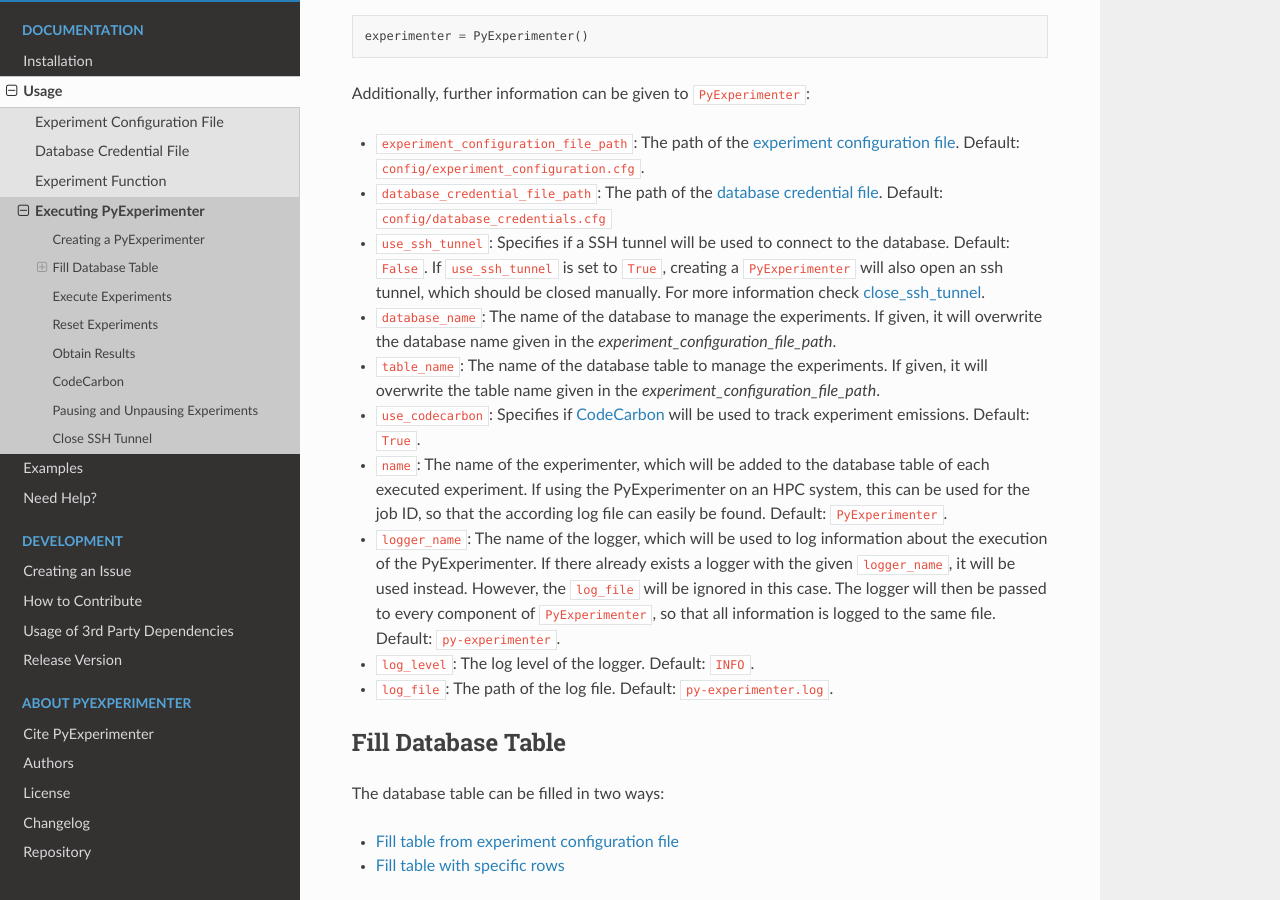
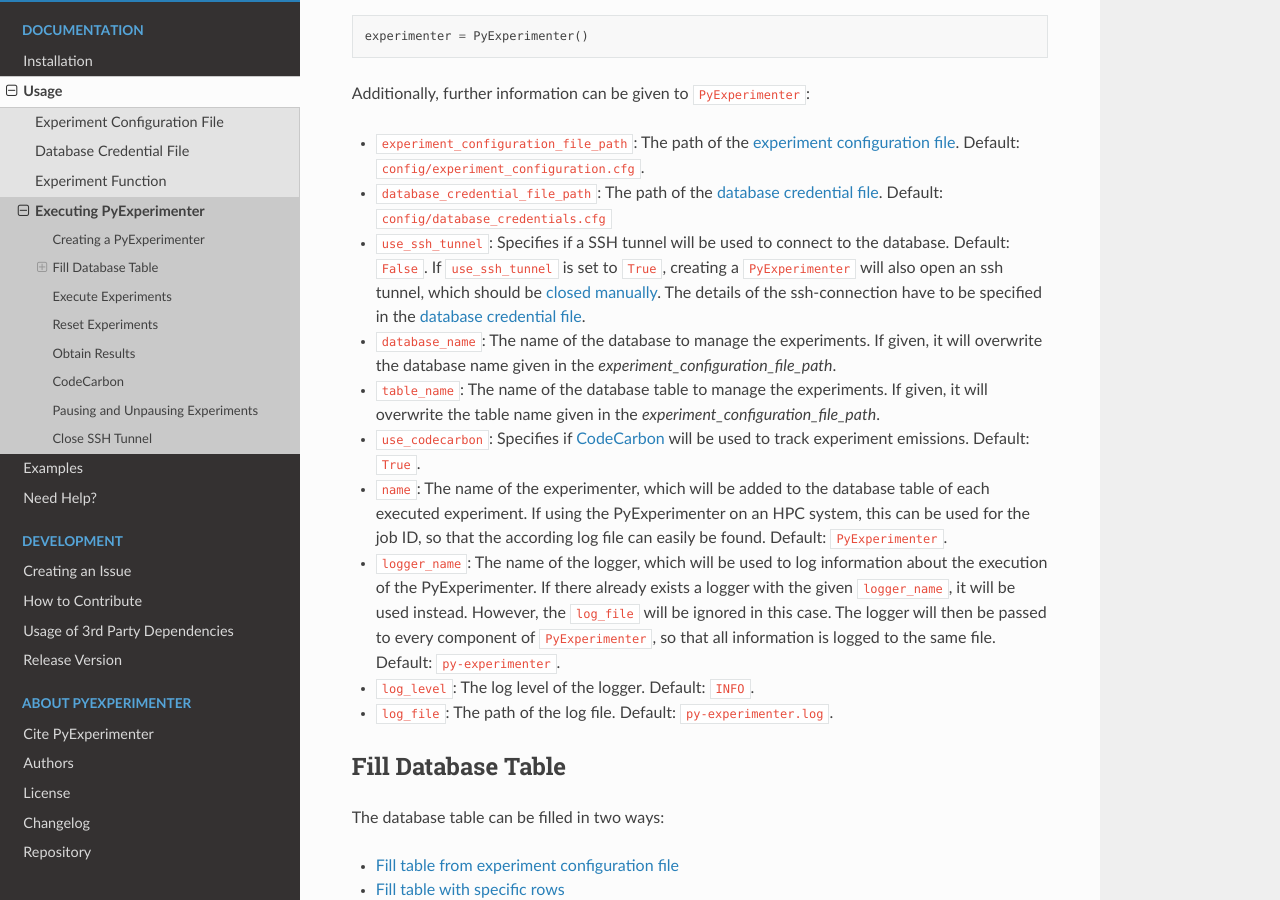
Before and after one commit to tornede/py_experimenter, a Sphinx documentation site: the page built from docs/source/usage/execution.rst, in a window 1280 px wide and 900 px high, scrolled down 577 px. Built offline with Sphinx 7.4.7 and the Read the Docs theme 2.0.0, drawn with Linux system fonts in a browser that asks for light colours; pages that are not in the unit, such as notebooks, are missing from menus; some of the changed text lies outside the part shown.

Commit message:
Adapt documentation

```diff
--- a/CHANGELOG.rst
+++ b/CHANGELOG.rst
@@ -7,8 +7,8 @@
 
 Feature
 -------
-- Changed supported database configuration file type to YAML.
-- Change supported credentials file type to YAML.
+- Change the supported database configuration file type to YAML.
+- Change the supported credentials file type to YAML.
 - Add support for ssh jump hosts in the database connection.
 
 
--- a/docs/source/usage/execution.rst
+++ b/docs/source/usage/execution.rst
@@ -6,7 +6,7 @@
 
 The actual execution of ``PyExperimenter`` only needs a few lines of code. Please make sure that you have created the :ref:`experiment configuration file <experiment_configuration_file>` and defined the :ref:`experiment function <experiment_function>` beforehand.
 
-.. code-block::
+.. code-block:: python
 
     from py_experimenter.experimenter import PyExperimenter
 
@@ -24,7 +24,7 @@
 
 A ``PyExperimenter`` can be created without any further information, assuming the :ref:`experiment configuration file <experiment_configuration_file>` can be accessed at its default location.
 
-.. code-block::
+.. code-block:: python
 
     experimenter = PyExperimenter()
 
@@ -32,7 +32,7 @@
 
 - ``experiment_configuration_file_path``: The path of the :ref:`experiment configuration file <experiment_configuration_file>`. Default: ``config/experiment_configuration.cfg``.
 - ``database_credential_file_path``: The path of the :ref:`database credential file <database_credential_file>`. Default: ``config/database_credentials.cfg``
-- ``use_ssh_tunnel``: Specifies if a SSH tunnel will be used to connect to the database. Default: ``False``. If ``use_ssh_tunnel`` is set to ``True``, creating a ``PyExperimenter`` will also open an ssh tunnel, which should be closed manually. For more information check :ref:`close_ssh_tunnel <close_ssh_tunnel>`.
+- ``use_ssh_tunnel``: Specifies if a SSH tunnel will be used to connect to the database. Default: ``False``. If ``use_ssh_tunnel`` is set to ``True``, creating a ``PyExperimenter`` will also open an ssh tunnel, which should be :ref:`closed manually <close_ssh_tunnel>`. The details of the ssh-connection have to be specified in the :ref:`database credential file <database_credential_file>`.
 - ``database_name``: The name of the database to manage the experiments. If given, it will overwrite the database name given in the `experiment_configuration_file_path`.
 - ``table_name``: The name of the database table to manage the experiments. If given, it will overwrite the table name given in the `experiment_configuration_file_path`.
 - ``use_codecarbon``: Specifies if :ref:`CodeCarbon <experiment_configuration_file_codecarbon>` will be used to track experiment emissions. Default: ``True``.
@@ -59,7 +59,7 @@
 
 The database table can be filled with the cartesian product of the keyfields defined in the :ref:`experiment configuration file <experiment_configuration_file>`.
 
-.. code-block::
+.. code-block:: python
 
     experimenter.fill_table_from_config()
 
@@ -72,7 +72,7 @@
 
 Alternatively, or additionally, specific rows can be added to the table. Note that ``rows`` is a list of dicts, where each dict has to contain a value for each keyfield. A more complex example featuring a conditional experiment grid can be found in the :ref:`examples section <examples>`.
 
-.. code-block::
+.. code-block:: python
 
     experimenter.fill_table_with_rows(rows=[
         {
@@ -97,7 +97,7 @@
 
 An experiment can be executed easily with the following call:
 
-.. code-block::
+.. code-block:: python
 
     experimenter.execute(
         experiment_function = run_experiment,
@@ -117,7 +117,7 @@
 
 Each database table contains a ``status`` column, summarizing the current state of an experiment. Experiments can be reset based on these states. If this is done, the table rows having a given status will be deleted, and corresponding new rows without results will be created. A comma separated list of ``status`` has to be provided.
 
-.. code-block::
+.. code-block:: python
 
     experimenter.reset_experiments(<status>, <status>, ...)
 
@@ -138,7 +138,7 @@
 
 The current content of the database table can be obtained as a ``pandas.DataFrame``. This can, for example, be used to generate a result table and export it to LaTeX.
 
-.. code-block::
+.. code-block:: python
 
     result_table = experimenter.get_table()
     result_table = result_table.groupby(['dataset']).mean()[['seed']]
@@ -168,7 +168,7 @@
 
 To pause an experiment, the experiment function has to return the state ``ExperimentStatus.PAUSED``:
 
-.. code-block::
+.. code-block:: python
 
     def run_experiment_until_pause(keyfields: dict, result_processor: ResultProcessor, custom_fields: dict):
         # do something
@@ -187,7 +187,7 @@
 
 At a later point in time, the experiment can be unpaused and continued. This can be done by calling ``unpause_experiment()`` on ``PyExperimenter`` instance given the specific ``experiment_id`` of the experiment to continue, together with a separate experiment function, which only contains experiment code to be executed after the pause. Note that only a single ``experiment_id`` can be executed at the same time, i.e. there is no parallelization of unpausing multiple ``experiment_id`` supported.
 
-.. code-block::
+.. code-block:: python
 
     def run_experiment_after_pause(keyfields: dict, result_processor: ResultProcessor, custom_fields: dict):
         # do something
--- a/docs/source/usage/experiment_function.rst
+++ b/docs/source/usage/experiment_function.rst
@@ -6,7 +6,7 @@
 
 The execution of a single experiment has to be defined within a function. The function is called with the ``keyfields`` values of a database entry. The results are meant to be processed to be written into the database, i.e. as ``resultfields``. During the experiment different information can be logged into ``logtables``.
 
-.. code-block::
+.. code-block:: python
 
     import os
     from py_experimenter.result_processor import ResultProcessor
@@ -58,7 +58,7 @@
 
 ``Resultfields`` can be filled any time during the execution process by calling the following code within your experiment function, e.g. ``run_ml``. Note that a resultfield is meant to be written once, if you re-write a resultfield, the old value will be overwritten. Furthermore note that you do not have to write all resultfields at once, but can also only write a subset as demonstrated in the example above. Multiple in-depth examples showcasing the usage of resultfields can be found within the :ref:`examples section <examples>`.
 
-.. code-block::
+.. code-block:: python
 
     result_processor.process_results({
             '<resultfield_name>': <resultfield_value>,
@@ -75,7 +75,7 @@
 
 ``Logtables`` can be filled any time during the execution process by calling the following code within your experiment function, e.g. ``run_ml``. An in-depth example showcasing the usage of logtables can be found within the :ref:`examples section <examples>`.
 
-.. code-block::
+.. code-block:: python
 
     result_processor.process_logs({
         '<logtable_name>': {
```
Also changed, not shown: other parts of docs/source/usage/execution.rst (+1 -0 lines).
